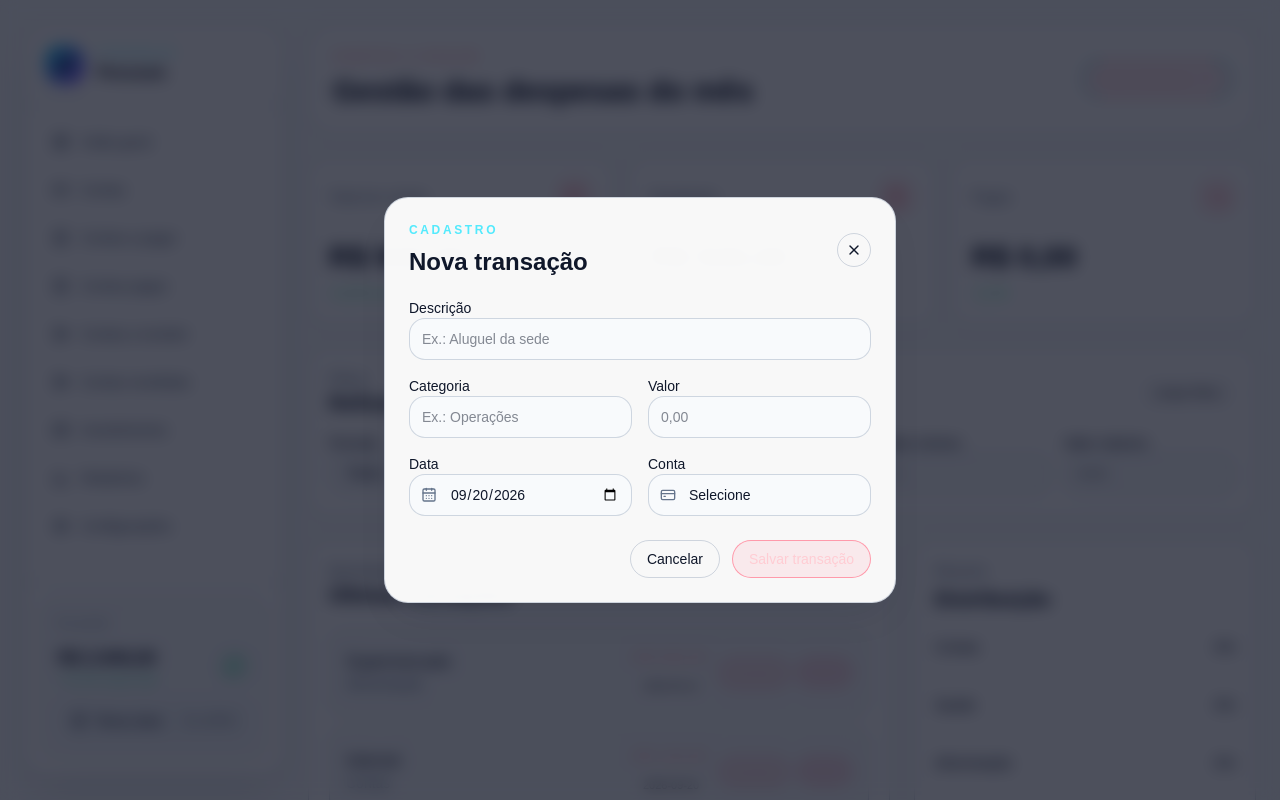
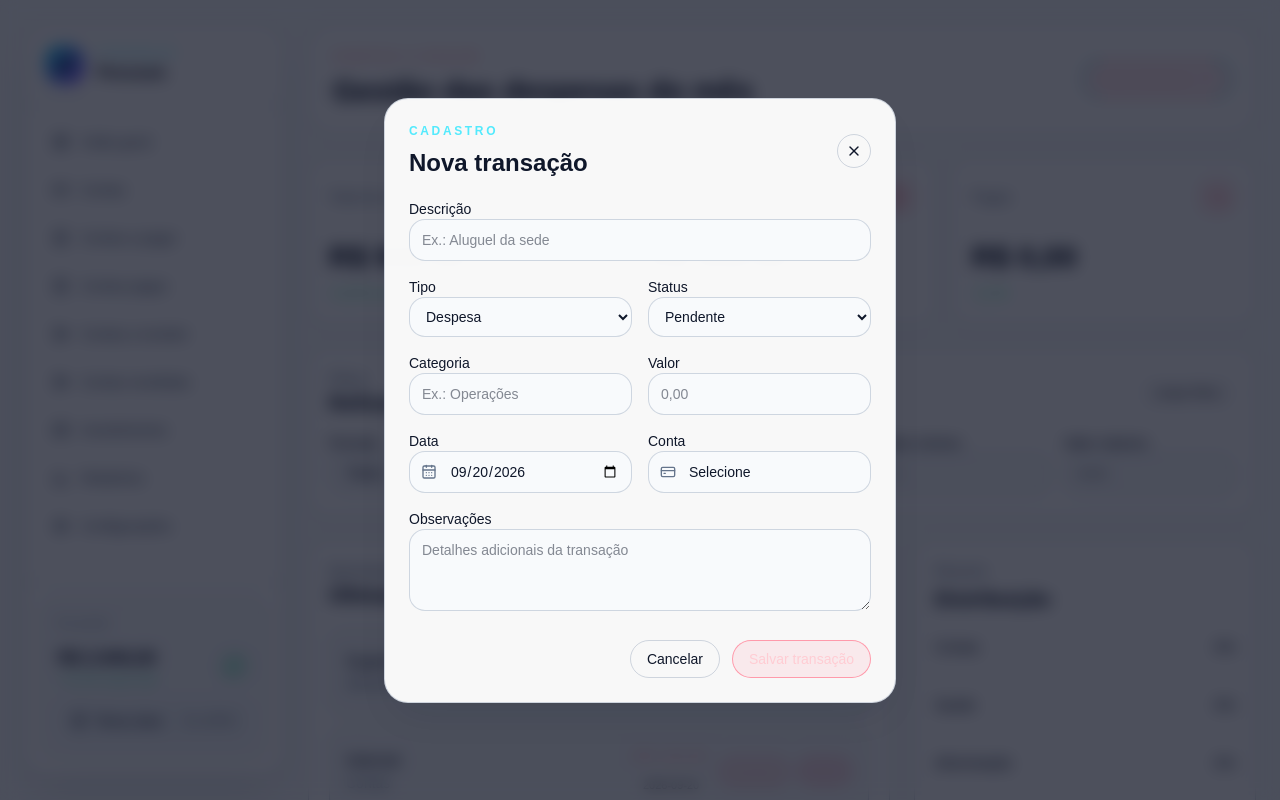
Before and after one commit to EgorRodrigues/fin-front, a Next.js app: page /despesas in a window 1280 px wide. Both pictures are taken after a click on the button "Nova despesa". Shown: the top 800 px of the page. Built offline with nearby package versions, Linux system fonts and the light colour scheme.

Commit message:
feat: enhance transaction page with module-specific status options and type handling

```diff
--- a/src/components/transaction-module-page.tsx
+++ b/src/components/transaction-module-page.tsx
@@ -106,6 +106,7 @@ export function TransactionModulePage({
 
   return (
     <TransactionPage
+      module={module}
       eyebrow={eyebrow}
       title={title}
       buttonLabel={buttonLabel}
--- a/src/components/transaction-page.tsx
+++ b/src/components/transaction-page.tsx
@@ -8,6 +8,12 @@ import {
   type LucideIcon,
   X,
 } from "lucide-react";
+
+import {
+  TransactionModule,
+  getModuleStatusOptions,
+  transactionStatusLabels,
+} from "@/types/transaction";
 
 interface Metric {
   label: string;
@@ -33,6 +39,7 @@ interface SummaryItem {
 }
 
 interface TransactionPageProps {
+  module?: TransactionModule;
   eyebrow: string;
   title: string;
   buttonLabel: string;
@@ -70,6 +77,9 @@ const initialForm = {
   amount: "",
   date: new Date().toISOString().slice(0, 10),
   account: "",
+  type: "despesa",
+  status: "pendente",
+  notes: "",
 };
 
 const filterStatusOptions = [
@@ -113,6 +123,7 @@ const buildSummaryFromTransactions = (items: TransactionItem[]) => {
 };
 
 export function TransactionPage({
+  module,
   eyebrow,
   title,
   buttonLabel,
@@ -127,7 +138,14 @@ export function TransactionPage({
     transaction: TransactionItem;
     index: number;
   } | null>(null);
-  const [formData, setFormData] = useState(initialForm);
+  const [formData, setFormData] = useState(() => ({
+    ...initialForm,
+    type:
+      module === TransactionModule.CONTAS_A_RECEBER || module === TransactionModule.CONTAS_RECEBIDAS
+        ? "receita"
+        : "despesa",
+    status: "pendente",
+  }));
   const [filters, setFilters] = useState({
     period: "todos",
     category: "todos",
@@ -211,7 +229,7 @@ export function TransactionPage({
   }, [persistedTransactions, storageKey]);
 
   const handleChange = (
-    event: ChangeEvent<HTMLInputElement | HTMLSelectElement>,
+    event: ChangeEvent<HTMLInputElement | HTMLSelectElement | HTMLTextAreaElement>,
   ) => {
     const { name, value } = event.target;
 
@@ -237,30 +255,32 @@ export function TransactionPage({
     event.preventDefault();
 
     const normalizedAmount = Number(formData.amount || 0);
-    const amountLabel =
-      accent === "rose"
-        ? `-R$ ${Math.abs(normalizedAmount).toLocaleString("pt-BR", {
-            minimumFractionDigits: 2,
-            maximumFractionDigits: 2,
-          })}`
-        : `+R$ ${Math.abs(normalizedAmount).toLocaleString("pt-BR", {
-            minimumFractionDigits: 2,
-            maximumFractionDigits: 2,
-          })}`;
+    const isExpense = formData.type === "despesa";
+    const amountLabel = `${isExpense ? "-" : "+"}R$ ${Math.abs(normalizedAmount).toLocaleString("pt-BR", {
+      minimumFractionDigits: 2,
+      maximumFractionDigits: 2,
+    })}`;
 
     const transactionToSave: TransactionItem = {
       name: formData.name,
       category: formData.category,
       amount: amountLabel,
       date: formData.date,
-      status: "Registrado",
+      status: transactionStatusLabels[formData.status as keyof typeof transactionStatusLabels] ?? "Pendente",
       account: formData.account,
-      value: normalizedAmount,
+      value: normalizedAmount * (isExpense ? -1 : 1),
     };
 
     setPersistedTransactions((previous) => [transactionToSave, ...previous]);
     console.log("Nova transação cadastrada:", transactionToSave);
-    setFormData(initialForm);
+    setFormData({
+      ...initialForm,
+      type:
+        module === TransactionModule.CONTAS_A_RECEBER || module === TransactionModule.CONTAS_RECEBIDAS
+          ? "receita"
+          : "despesa",
+      status: "pendente",
+    });
     setIsOpen(false);
   };
 
@@ -597,6 +617,35 @@ export function TransactionPage({
                 </label>
 
                 <label className="space-y-2 text-sm text-slate-300">
+                  <span>Tipo</span>
+                  <select
+                    name="type"
+                    value={formData.type}
+                    onChange={handleChange}
+                    className="w-full rounded-2xl border border-slate-700 bg-slate-950 px-3 py-2.5 text-white outline-none transition focus:border-cyan-400"
+                  >
+                    <option value="despesa">Despesa</option>
+                    <option value="receita">Receita</option>
+                  </select>
+                </label>
+
+                <label className="space-y-2 text-sm text-slate-300">
+                  <span>Status</span>
+                  <select
+                    name="status"
+                    value={formData.status}
+                    onChange={handleChange}
+                    className="w-full rounded-2xl border border-slate-700 bg-slate-950 px-3 py-2.5 text-white outline-none transition focus:border-cyan-400"
+                  >
+                    {(module ? getModuleStatusOptions(module) : ["pendente", "vencida", "atrasada", "pago"]).map((status) => (
+                      <option key={status} value={status}>
+                        {transactionStatusLabels[status as keyof typeof transactionStatusLabels]}
+                      </option>
+                    ))}
+                  </select>
+                </label>
+
+                <label className="space-y-2 text-sm text-slate-300">
                   <span>Categoria</span>
                   <input
                     name="category"
@@ -655,6 +704,18 @@ export function TransactionPage({
                     </select>
                   </div>
                 </label>
+
+                <label className="space-y-2 text-sm text-slate-300 sm:col-span-2">
+                  <span>Observações</span>
+                  <textarea
+                    name="notes"
+                    value={formData.notes}
+                    onChange={handleChange}
+                    rows={3}
+                    placeholder="Detalhes adicionais da transação"
+                    className="w-full rounded-2xl border border-slate-700 bg-slate-950 px-3 py-2.5 text-white outline-none transition focus:border-cyan-400"
+                  />
+                </label>
               </div>
 
               <div className="flex justify-end gap-3 pt-2">
--- a/src/types/transaction.ts
+++ b/src/types/transaction.ts
@@ -102,3 +102,20 @@ export const formatCurrency = (value: number) =>
     style: "currency",
     currency: "BRL",
   }).format(value);
+
+export const getModuleStatusOptions = (module: TransactionModule) => {
+  const isExpenseModule = module === TransactionModule.CONTAS_A_PAGAR || module === TransactionModule.CONTAS_PAGAS;
+
+  return isExpenseModule
+    ? [
+        TransactionStatus.PENDENTE,
+        TransactionStatus.VENCIDA,
+        TransactionStatus.ATRASADA,
+        TransactionStatus.PAGO,
+      ]
+    : [
+        TransactionStatus.PENDENTE,
+        TransactionStatus.ATRASADA,
+        TransactionStatus.RECEBIDO,
+      ];
+};
```
